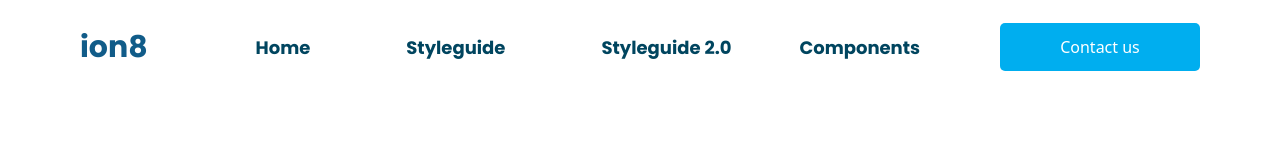
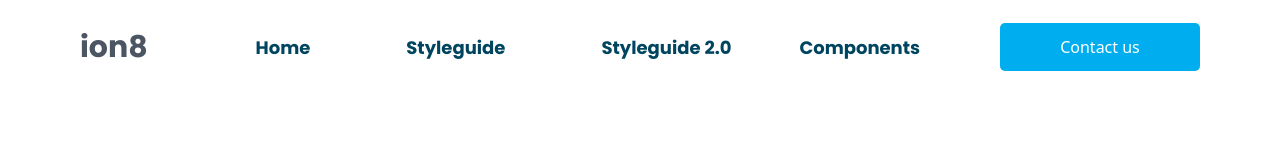
Before and after one commit to imrishit98/rp-nextjs-starter, a Next.js app: page / in a window 1280 px wide. Shown: the top 160 px of the page. Built offline with nearby package versions, Linux system fonts and the light colour scheme.

Commit message:
New color codes

```diff
--- a/tailwind.config.js
+++ b/tailwind.config.js
@@ -8,39 +8,159 @@ module.exports = {
   darkMode: 'class',
   theme: {
     extend: {
+      // Colors from Figma design system: https://www.figma.com/design/4vMs6zbAodS70SA0cuR174/Design-Systems-2024-ion8?node-id=3-485&node-type=frame&t=QjDNb6K1uywaQm93-0
       colors: {
         red: {
-          r900: '#05515D',
-          r800: '#1F2A37',
-          r700: '#374151',
-          r600: '#4B5563',
-          500: '#6B7280',
-          r400: '#9CA3AF',
-          r300: '#D1D5DB',
-          // r200: '#6B6F7C',
-          r100: '#C1C5D2',
-          r50: '#EBECF0',
+          r900: '#3D0514',
+          r800: '#58071E',
+          r700: '#880B2D',
+          r600: '#AB0F3E',
+          r500: '#DB195A',
+          r400: '#F6649D',
+          r300: '#F39CC6',
+          r200: '#F7CDE0',
+          r100: '#FCE8F1',
+          r50: '#FFF6FA',
         },
         orange: {
-          or900: '#05515D',
-          or800: '#1F2A37',
-          or700: '#374151',
-          or600: '#4B5563',
-          or500: '#6B7280',
-          or400: '#9CA3AF',
-          or300: '#D1D5DB',
-          or200: '#6B6F7C',
-          or100: '#C1C5D2',
-          or50: '#EBECF0',
+          or900: '#271500',
+          or800: '#653A01',
+          or700: '#A15E00',
+          or600: '#D1870A',
+          or500: '#EAAD00',
+          or400: '#F4C519',
+          or300: '#F6DC5E',
+          or200: '#FBEFA4',
+          or100: '#FFF9CC',
+          or50: '#FFFDEE',
         },
+        green: {
+          g900: '#021105',
+          g800: '#05320E',
+          g700: '#095A19',
+          g600: '#08711D',
+          g500: '#0F860F',
+          g400: '#41B057',
+          g300: '#7ED890',
+          g200: '#B9E9C3',
+          g100: '#DDF2E1',
+          g50: '#F4FCF6',
+        },
+        blue: {
+          b900: '#101A56',
+          b800: '#0A1B7A',
+          b700: '#0D26AB',
+          b600: '#1B3CCE',
+          b500: '#365EED',
+          b400: '#6488FF',
+          b300: '#8AACF7',
+          b200: '#B6CFFC',
+          b100: '#E2ECFE',
+          b50: '#F2F7FF',
+        },
+        'light-blue': {
+          lb900: '#12344D',
+          lb800: '#184465',
+          lb700: '#1F5882',
+          lb600: '#2771A7',
+          lb500: '#2B7CB7',
+          lb400: '#5596C5',
+          lb300: '#71A7CF',
+          lb200: '#9DC3DE',
+          lb100: '#BDD6E9',
+          lb50: '#EAF2F8',
+        },
+        oxford: {
+          ox900: '#1D212A',
+          ox800: '#272B38',
+          ox700: '#323748',
+          ox600: '#40475C',
+          ox500: '#464E65',
+          ox400: '#6B7184',
+          ox300: '#838898',
+          ox200: '#AAAEB8',
+          ox100: '#C6C8CF',
+          ox50: '#EDEDF0',
+        },
+        yellow: {
+          y900: '#6B5A2B',
+          y800: '#8C7638',
+          y700: '#B49948',
+          y600: '#E7C45D',
+          y500: '#FED766',
+          y400: '#FEDF85',
+          y300: '#FEE498',
+          y200: '#FFEDB9',
+          y100: '#FFF3D0',
+          y50: '#FFF8E6',
+        },
+        purple: {
+          p900: '#3E3C63',
+          p800: '#514F82',
+          p700: '#6866A8',
+          p600: '#8683D7',
+          p500: '#9390EC',
+          p400: '#A9A6F0',
+          p300: '#B7B5F2',
+          p200: '#CDCCF6',
+          p100: '#DEDDF9',
+          p50: '#F2EDFB',
+        },
+        turquoise: {
+          t900: '#05515D',
+          t800: '#076A7A',
+          t700: '#09899E',
+          t600: '#0CB0CA',
+          t500: '#0DC1DE',
+          t400: '#3DCDE5',
+          t300: '#5DD5E9',
+          t200: '#90E2F0',
+          t100: '#B4ECF5',
+          t50: '#E7F9FC',
+        },
+        'burnt-sienna': {
+          bs900: '#632E1B',
+          bs800: '#823D24',
+          bs700: '#A84E2E',
+          bs600: '#D7643B',
+          bs500: '#EC6E41',
+          bs400: '#F08B67',
+          bs300: '#F29E80',
+          bs200: '#F6BCA8',
+          bs100: '#F9D2C4',
+          bs50: '#FDF1EC',
+        },
+        'deep-blue': {
+          db500: '#000618',
+          db400: '#333846',
+          db300: '#545864',
+          db200: '#6B6F7C',
+          db100: '#C1C5D2',
+          db50: '#EBECF0',
+        },
+        neutral: {
+          n900: '#1E2028',
+          n800: '#282A36',
+          n700: '#323442',
+          n600: '#4D5168',
+          n500: '#6B6F8C',
+          n400: '#A7ACC1',
+          n300: '#CCD0DE',
+          n200: '#E1E3EE',
+          n100: '#EDEEF3',
+          n50: '#F7F7F7',
+        },
+        base: {
+          b1000: '#000000',
+          b0: '#FFFFFF',
+        },
+
         'deep-blue': '#00455F',
-        cobalt: '#115C89',
+        cobalt: '#4B5563',
         teal: '#00EBF4',
         cyan: '#00AEEF',
         'light-blue': '#D6EBF4',
         'cool-grey': '#EBF3F9',
-
-        'red-dark': '#9CA3AF', // can't read it
       },
 
       backgroundImage: {
```
